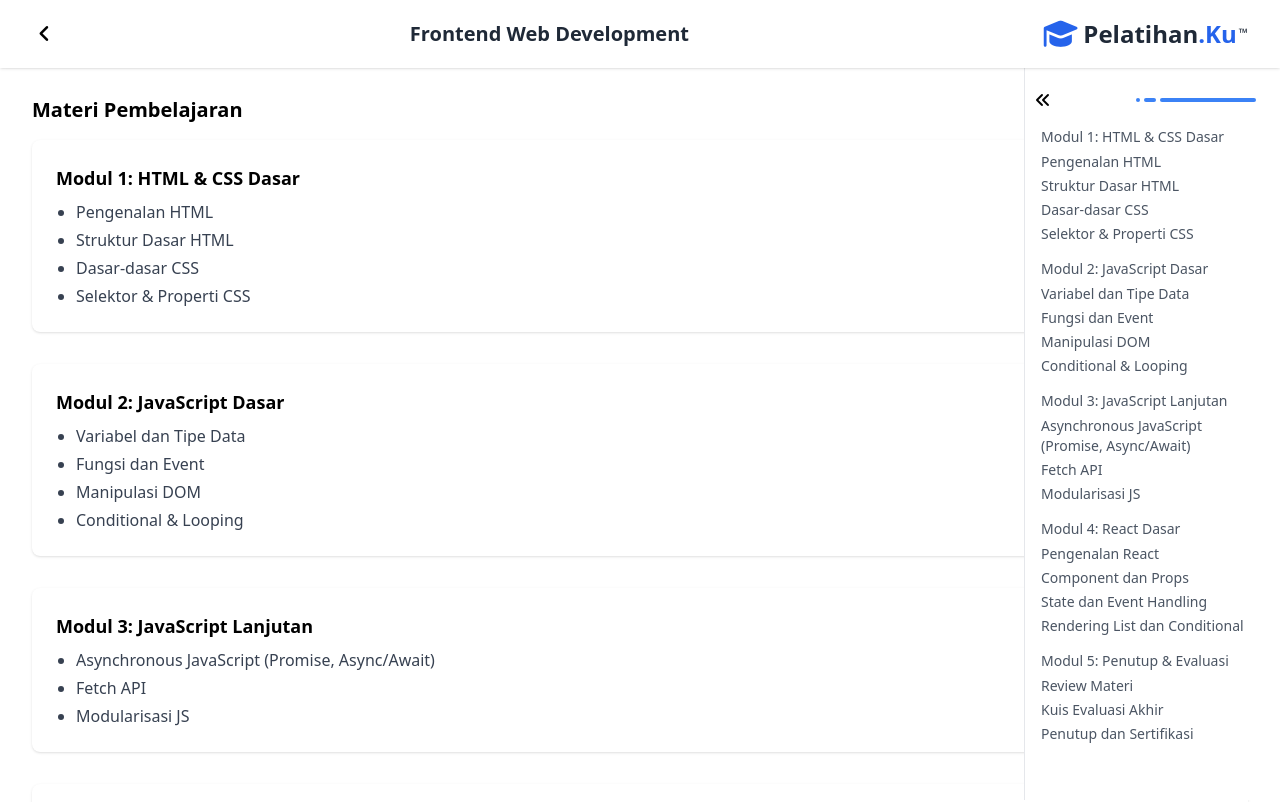
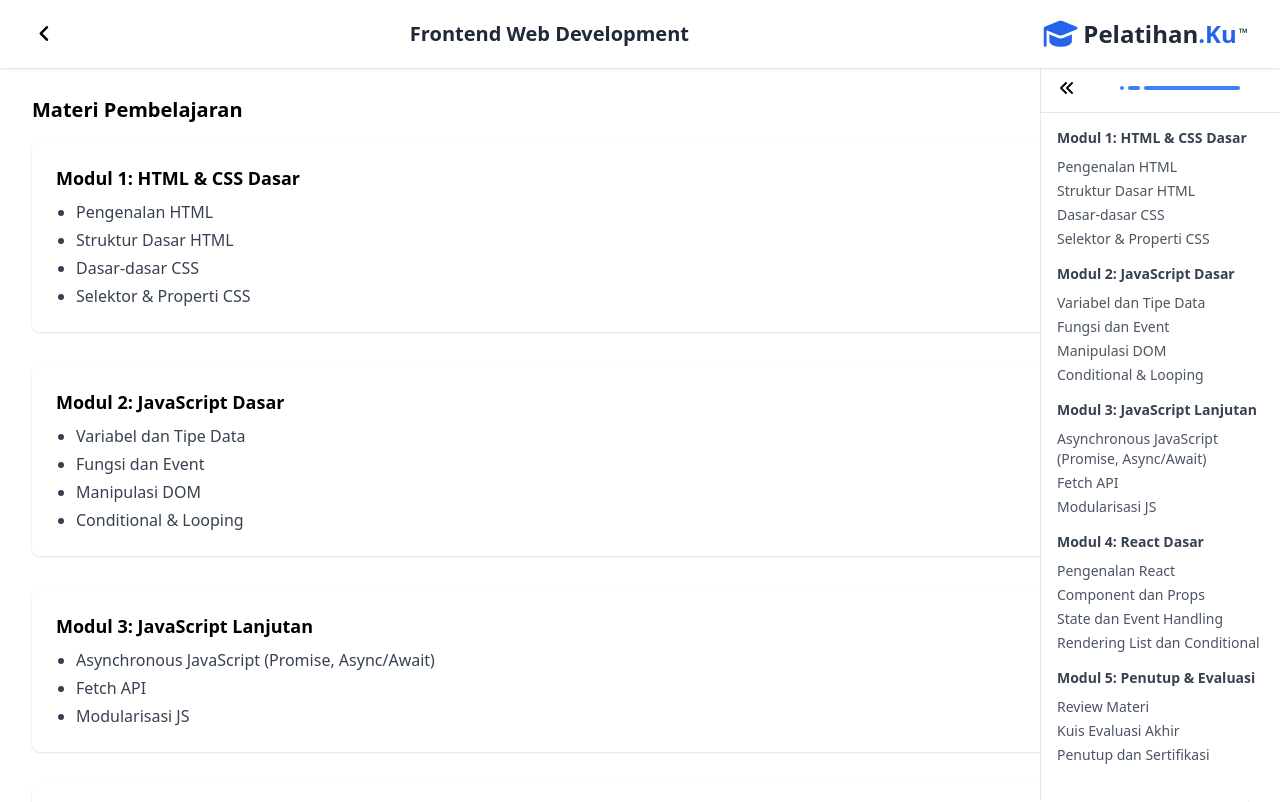
Before and after one commit to bachtiarrizaa/pelatihan-digital-app, a React (Vite) app in the folder frontend/: page /pembelajaran in a window 1280 px wide. Shown: the top 802 px of the page. Built offline with nearby package versions, Linux system fonts and the light colour scheme.

Commit message:
fix sidebar materi pembelajaran

```diff
--- a/frontend/src/Pages/Pembelajaran/Aside.jsx
+++ b/frontend/src/Pages/Pembelajaran/Aside.jsx
@@ -1,9 +1,8 @@
-import { NavLink } from "react-router-dom"
+import { useState } from "react";
+import { NavLink } from "react-router-dom";
 
 const pelatihan = {
   title: "Frontend Web Development",
-  deskripsi:
-    "Lorem ipsum dolor sit amet, consectetur adipiscing elit. Molestie parturient et sem ipsum volutpat vel.",
   modul: [
     {
       nama: "Modul 1: HTML & CSS Dasar",
@@ -48,32 +47,55 @@ const pelatihan = {
 };
 
 export default function AsidePembelajaran() {
-  return(
-    <>
-      <aside className="fixed right-0 top-16 flex flex-col w-64 h-[calc(100vh-64px)] px-4 py-6 overflow-y-auto bg-white border-l">
-        <div className="flex flex-col justify-between flex-1">
-          <nav>
-            {/* Tombol Navigasi Modul */}
-            <div className="flex items-center justify-between sm:pr-4 -mx-2">
-              <button>
-                <i className="fa-solid fa-angles-left"></i>
+  const [isOpen, setIsOpen] = useState(true);
+  const toggleSidebar = () => setIsOpen(!isOpen);
+
+  return (
+    <aside
+      className={`fixed right-0 top-16 pb-8 flex flex-col h-[calc(100vh-64px)] bg-white border-l overflow-hidden transition-[width] duration-500 ease-out
+      ${isOpen ? "w-60" : "w-12"}`}
+    >
+      {/* Header Sidebar */}
+      <div
+        className={`flex items-center ${
+          isOpen ? "justify-between px-4 py-3 border-b" : "justify-center py-3"
+        }`}
+      >
+        {/* Toggle Button di kiri */}
+        <button onClick={toggleSidebar} className="mr-2">
+          <i
+            className={`fa-solid fa-angles-left transition-transform duration-300 ${
+              !isOpen ? "rotate-180" : ""
+            }`}
+          ></i>
         </button>
-              <div className="flex justify-center">
+
+        {/* Divider Biru di kanan */}
+        {isOpen && (
+          <div className="flex justify-end flex-1 pr-6">
             <span className="inline-block w-1 h-1 bg-blue-500 rounded-full"></span>
             <span className="inline-block w-3 h-1 mx-1 bg-blue-500 rounded-full"></span>
             <span className="inline-block w-24 h-1 bg-blue-500 rounded-full"></span>
           </div>
+        )}
       </div>
 
-            {/* Loop modul dan materi */}
+      {/* Menu Modul */}
+      <nav
+        className={`flex-1 px-4 overflow-y-auto whitespace-normal transition-opacity duration-300 ${
+          isOpen ? "opacity-100" : "opacity-0 pointer-events-none"
+        }`}
+      >
         {pelatihan.modul.map((modul, i) => (
           <div key={i} className="mt-3">
-                <label className="text-sm font-medium text-gray-600">
-                  {modul.nama}
-                </label>
-                <div className="flex flex-col text-gray-600 text-sm">
+            <label className="text-sm font-semibold text-gray-700">{modul.nama}</label>
+            <div className="flex flex-col text-gray-600 text-sm mt-1">
               {modul.materi.map((materi, j) => (
-                    <NavLink key={j} to="#" className="hover:text-blue-700 mt-1">
+                <NavLink
+                  key={j}
+                  to="#"
+                  className="hover:text-blue-700 mt-1 transition-colors"
+                >
                   {materi}
                 </NavLink>
               ))}
@@ -81,8 +103,6 @@ export default function AsidePembelajaran() {
           </div>
         ))}
       </nav>
-        </div>
     </aside>
-    </>
-  )
+  );
 }
```
Lines whose indentation alone changed are shown as unchanged.
